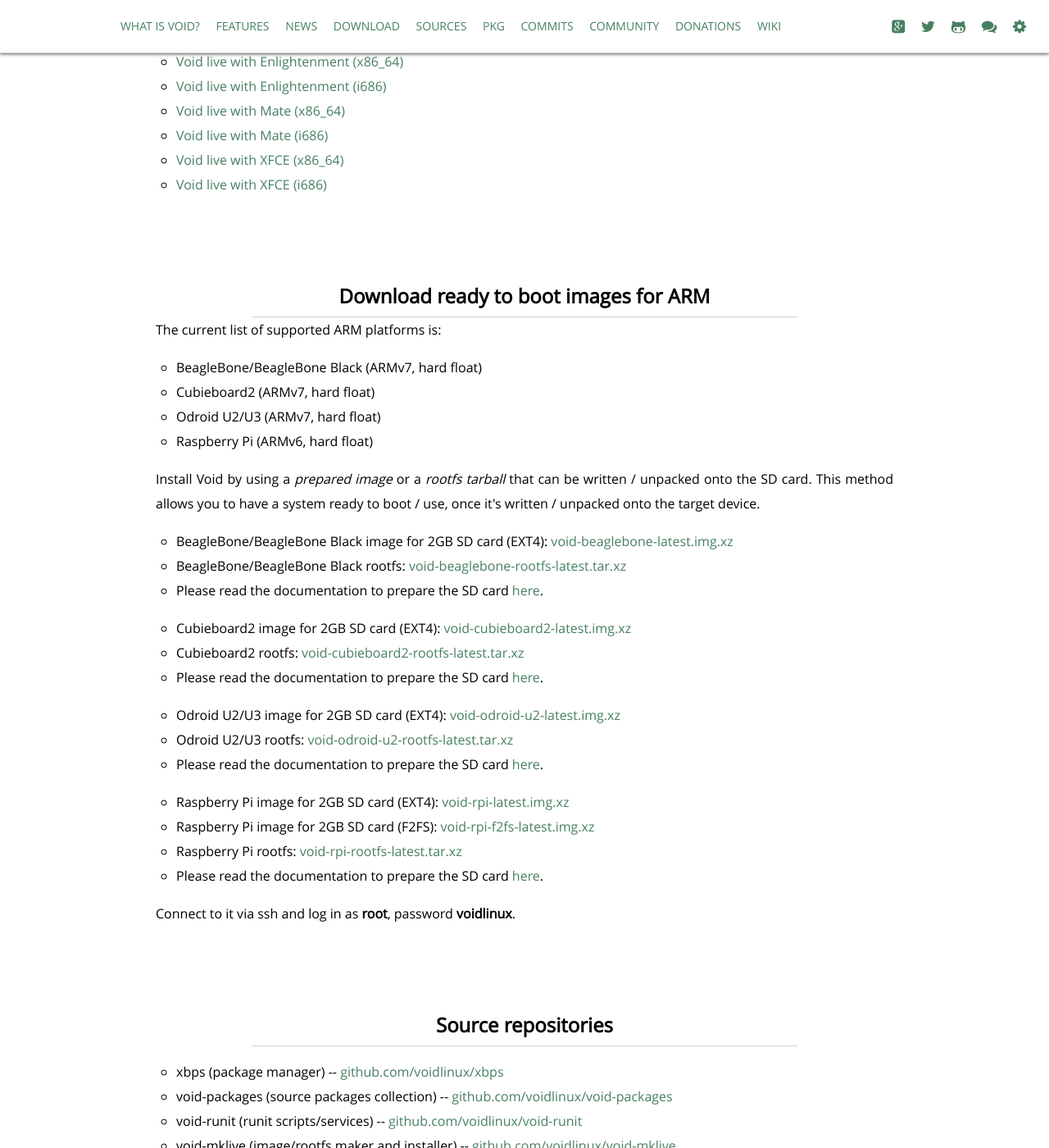
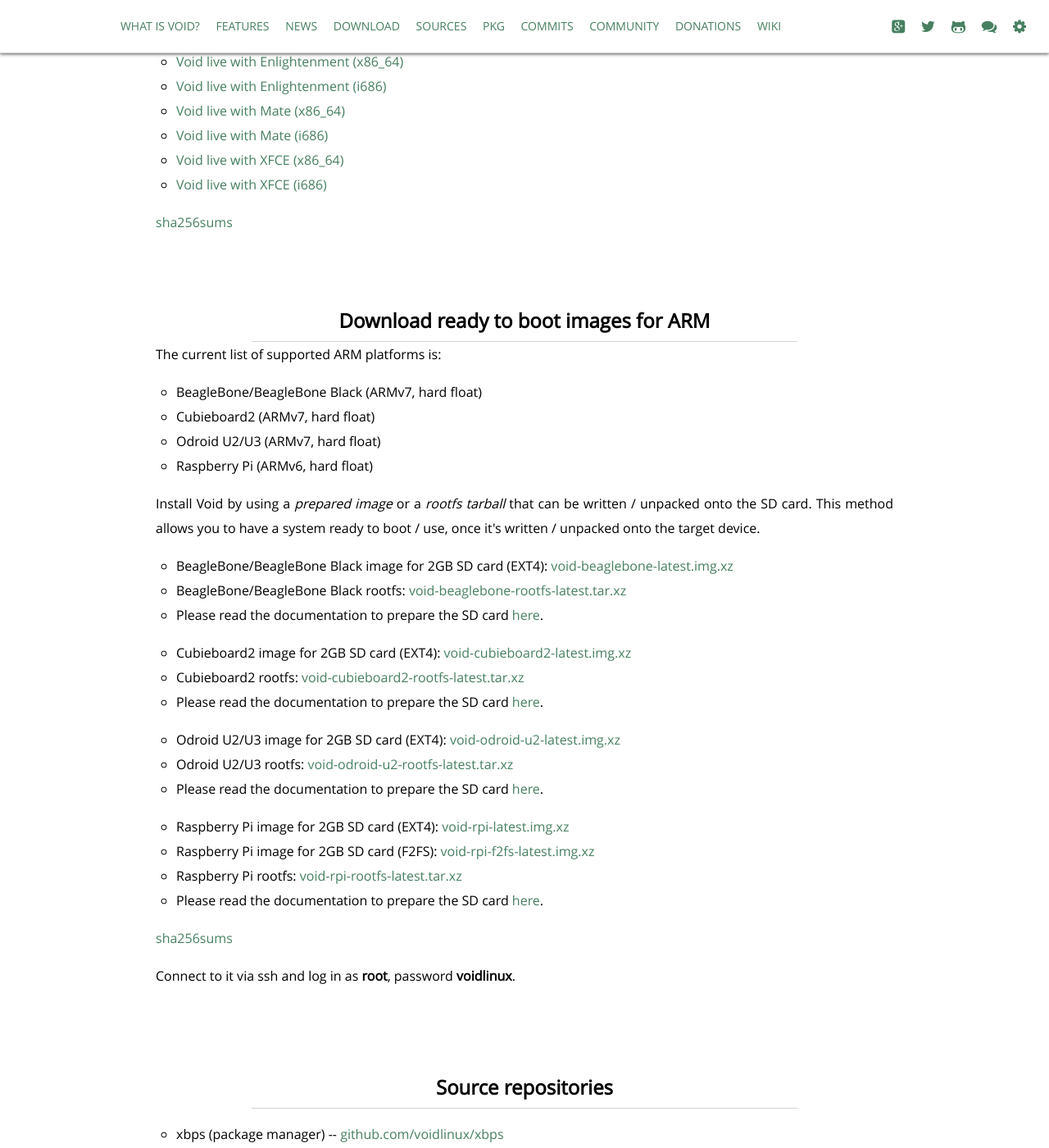
Before and after one commit to void-linux/void-linux.github.io, a Jekyll site: the page built from index.html, in a window 1280 px wide and 1400 px high, scrolled down 7591 px. Shown: the whole window at 82% size. Built offline with Jekyll 4.4.1, drawn with Linux system fonts in a browser that asks for light colours; Markdown is read by kramdown in place of the engine named in the settings.

Commit message:
index: add links to the sha256sums

```diff
--- a/index.html
+++ b/index.html
@@ -86,6 +86,7 @@
 				<li><a href="http://repo.voidlinux.eu/live/void-live-x86_64-latest-xfce.iso">Void live with XFCE (x86_64)</a></li>
 				<li><a href="http://repo.voidlinux.eu/live/void-live-i686-latest-xfce.iso">Void live with XFCE (i686)</a></li>
 			</ul>
+			<a href="http://repo.voidlinux.eu/live/sha256sums.txt">sha256sums</a>
 		</div>
 
 		<!-- Same ^ -->
@@ -121,6 +122,7 @@
 				<li>Raspberry Pi rootfs: <a href="http://repo.voidlinux.eu/live/void-rpi-rootfs-latest.tar.xz">void-rpi-rootfs-latest.tar.xz</a></li>
 				<li>Please read the documentation to prepare the SD card <a href="https://github.com/voidlinux/documentation/wiki/Raspberry-Pi#rootfs-install">here</a>.</li>
 			</ul>
+			<a href="http://repo.voidlinux.eu/live/sha256sums.txt">sha256sums</a>
 			<p>Connect to it via ssh and log in as <strong>root</strong>, password <strong>voidlinux</strong>.</p>
 		</div>
 
```
